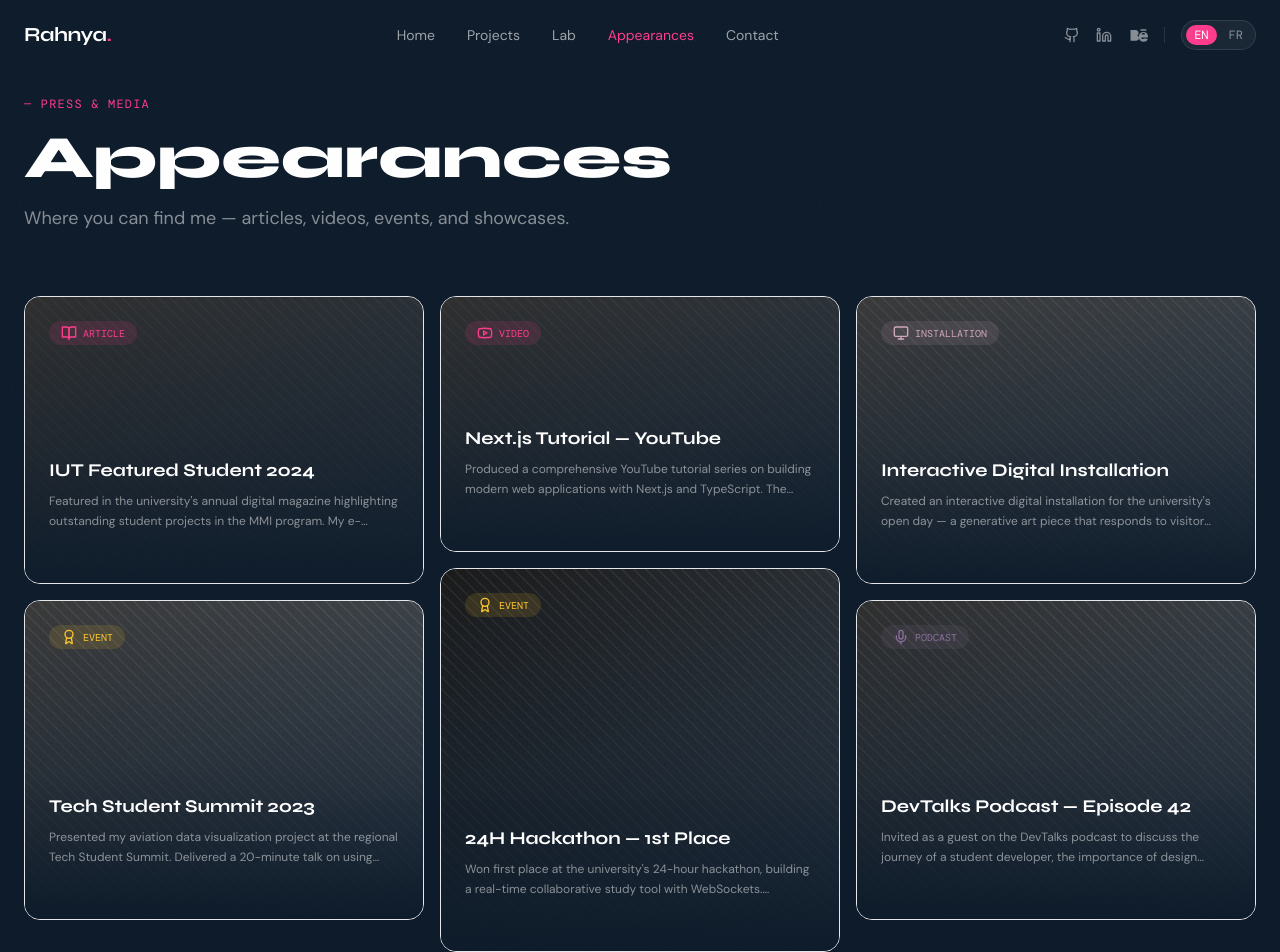
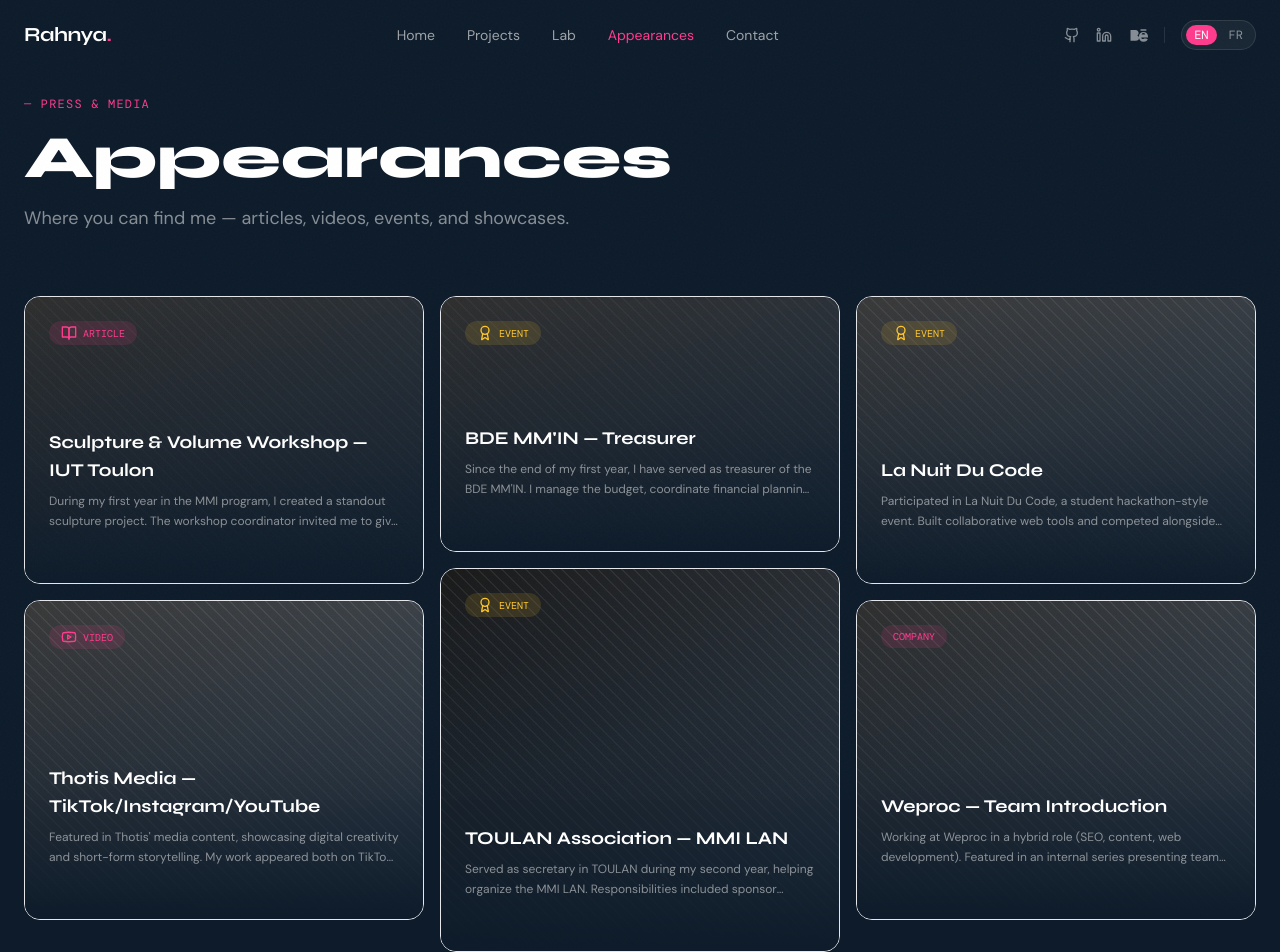
Before and after one commit to rahnya/portfolio2026, a Next.js app: page /appearances in a window 1280 px wide. Shown: the top 952 px of the page. Built offline with nearby package versions, Linux system fonts and the light colour scheme; a web font is replaced by a local one.

Commit message:
ajout de mes apparitions + form contact fonctionnel par EmailJS + ajout d'un loader sur l'envoi du form

```diff
--- /dev/null
+++ b/app/api/contact/route.ts
@@ -0,0 +1,26 @@
+import { NextResponse } from 'next/server';
+import nodemailer from 'nodemailer';
+
+export async function POST(req: Request) {
+  const { name, email, message } = await req.json();
+
+  if (!name || !email || !message) return NextResponse.json({ error: 'Missing fields' }, { status: 400 });
+
+  // Config SMTP (ex: Gmail)
+  const transporter = nodemailer.createTransport({
+    service: 'gmail',
+    auth: {
+      user: process.env.EMAIL_USER,
+      pass: process.env.EMAIL_PASS
+    }
+  });
+
+  await transporter.sendMail({
+    from: email,
+    to: process.env.EMAIL_USER,
+    subject: `Contact from ${name}`,
+    text: message,
+  });
+
+  return NextResponse.json({ success: true });
+}
--- a/data/appearances.json
+++ b/data/appearances.json
@@ -1,98 +1,100 @@
 [
   {
-    "slug": "iut-article-2024",
+    "slug": "iut-sculpture-2023",
     "type": "article",
     "en": {
-      "title": "IUT Featured Student 2024",
-      "description": "Featured in the university's annual digital magazine highlighting outstanding student projects in the MMI program. My e-commerce dashboard project was selected as one of the top student works of the year.",
-      "externalUrl": "https://example.com",
-      "externalLabel": "Read Article"
+      "title": "Sculpture & Volume Workshop — IUT Toulon",
+      "description": "During my first year in the MMI program, I created a standout sculpture project. The workshop coordinator invited me to give an oral testimony about my work, alongside our teacher Raphael.",
+      "externalUrl": "https://www.univ-tln.fr/Une-plongee-dans-l-art-avec-l-atelier-Sculpture-et-Volume-de-l.html",
+      "externalLabel": "Read Article",
+      "screenshots": ["/projects/FlightFootPrint.png","projects/ffp1.png", "projects/ffp2.png", "projects/ffp3.png", "projects/ffp4.png"]
     },
     "fr": {
-      "title": "Étudiant en Vedette IUT 2024",
-      "description": "Mis en avant dans le magazine numérique annuel de l'université soulignant les projets étudiants exceptionnels du programme MMI.",
-      "externalUrl": "https://example.com",
-      "externalLabel": "Lire l'Article"
+      "title": "Atelier Sculpture & Volume — IUT Toulon",
+      "description": "En première année MMI, j'ai réalisé un projet de sculpture remarquable. La coordinatrice de l'atelier m'a demandé un témoignage oral sur mon travail, aux côtés de notre enseignant Raphaël.",
+      "externalUrl": "https://www.univ-tln.fr/Une-plongee-dans-l-art-avec-l-atelier-Sculpture-et-Volume-de-l.html",
+      "externalLabel": "Lire l'Article",
+      "screenshots": ["/projects/FlightFootPrint.png","projects/ffp1.png", "projects/ffp2.png", "projects/ffp3.png", "projects/ffp4.png"]
     }
   },
   {
-    "slug": "tech-conference-2023",
+    "slug": "thotis-testimony",
+    "type": "video",
+    "en": {
+      "title": "Thotis Media — TikTok/Instagram/YouTube",
+      "description": "Featured in Thotis' media content, showcasing digital creativity and short-form storytelling. My work appeared both on TikTok and YouTube, reaching a diverse audience.",
+      "externalUrl": "https://www.instagram.com/reel/DSZ_AalDFMX/",
+      "externalLabel": "Watch Video"
+    },
+    "fr": {
+      "title": "Thotis Media — TikTok/Instagram/YouTube",
+      "description": "Mise en avant dans le contenu média de Thotis, illustrant créativité digitale et storytelling court. Mon travail est apparu sur TikTok et YouTube, touchant un large public.",
+      "externalUrl": "https://www.instagram.com/reel/DSZ_AalDFMX/",
+      "externalLabel": "Regarder"
+    }
+  },
+  {
+    "slug": "bde-trésorière-2024",
     "type": "event",
     "en": {
-      "title": "Tech Student Summit 2023",
-      "description": "Presented my aviation data visualization project at the regional Tech Student Summit. Delivered a 20-minute talk on using Python for data storytelling to an audience of 200+ students and professionals.",
-      "externalUrl": "https://example.com",
+      "title": "BDE MM'IN — Treasurer",
+      "description": "Since the end of my first year, I have served as treasurer of the BDE MM'IN. I manage the budget, coordinate financial planning for events, and contribute to the student life experience.",
+      "externalUrl": "https://www.instagram.com/bde_mm_in/",
+      "externalLabel": "View Page"
+    },
+    "fr": {
+      "title": "BDE MM'IN — Trésorière",
+      "description": "Depuis la fin de ma première année, je suis trésorière du BDE MM'IN. Je gère le budget, coordonne la planification financière des événements et participe à la vie étudiante.",
+      "externalUrl": "hhttps://www.instagram.com/bde_mm_in/",
+      "externalLabel": "Voir la Page"
+    }
+  },
+  {
+    "slug": "toulan-lan-2023",
+    "type": "event",
+    "en": {
+      "title": "TOULAN Association — MMI LAN",
+      "description": "Served as secretary in TOULAN during my second year, helping organize the MMI LAN. Responsibilities included sponsor research and logistical support for the event.",
+      "externalUrl": "https://toulan.netlify.app",
+      "externalLabel": "Learn More"
+    },
+    "fr": {
+      "title": "Association TOULAN — MMI LAN",
+      "description": "Secrétaire dans l'association TOULAN en MMI2, j'ai contribué à l'organisation de la MMI LAN. Missions : recherche de sponsors et soutien logistique pour l'événement.",
+      "externalUrl": "https://toulan.netlify.app",
+      "externalLabel": "En Savoir Plus"
+    }
+  },
+  {
+    "slug": "nuit-du-code-2024",
+    "type": "event",
+    "en": {
+      "title": "La Nuit Du Code",
+      "description": "Participated in La Nuit Du Code, a student hackathon-style event. Built collaborative web tools and competed alongside multiple teams to deliver innovative solutions under time constraints.",
+      "externalUrl": "https://www.lanuitducode.fr",
       "externalLabel": "View Event"
     },
     "fr": {
-      "title": "Tech Student Summit 2023",
-      "description": "Présenté mon projet de visualisation de données aviation au Tech Student Summit régional. Conférence de 20 minutes sur Python pour la data storytelling devant 200+ personnes.",
-      "externalUrl": "https://example.com",
+      "title": "La Nuit Du Code",
+      "description": "Participation à La Nuit Du Code, un hackathon étudiant. Création d'outils web collaboratifs et compétition avec plusieurs équipes pour proposer des solutions innovantes en temps limité.",
+      "externalUrl": "https://www.lanuitducode.fr",
       "externalLabel": "Voir l'Événement"
     }
   },
   {
-    "slug": "youtube-tutorial",
-    "type": "video",
+    "slug": "weproc-team-2024",
+    "type": "company",
     "en": {
-      "title": "Next.js Tutorial — YouTube",
-      "description": "Produced a comprehensive YouTube tutorial series on building modern web applications with Next.js and TypeScript. The series gathered 5,000+ views and positive feedback from the developer community.",
-      "externalUrl": "https://youtube.com",
-      "externalLabel": "Watch Video"
-    },
-    "fr": {
-      "title": "Tutoriel Next.js — YouTube",
-      "description": "Série de tutoriels YouTube sur le développement d'applications web modernes avec Next.js et TypeScript. La série a cumulé 5 000+ vues.",
-      "externalUrl": "https://youtube.com",
-      "externalLabel": "Regarder"
-    }
-  },
-  {
-    "slug": "hackathon-winner",
-    "type": "event",
-    "en": {
-      "title": "24H Hackathon — 1st Place",
-      "description": "Won first place at the university's 24-hour hackathon, building a real-time collaborative study tool with WebSockets. Competed against 12 teams of 3-4 students each.",
-      "externalUrl": "https://example.com",
-      "externalLabel": "View Project"
-    },
-    "fr": {
-      "title": "Hackathon 24H — 1ère Place",
-      "description": "Premier prix au hackathon 24h de l'université, en construisant un outil d'étude collaboratif en temps réel avec WebSockets. Compétition contre 12 équipes.",
-      "externalUrl": "https://example.com",
-      "externalLabel": "Voir le Projet"
-    }
-  },
-  {
-    "slug": "digital-installation",
-    "type": "installation",
-    "en": {
-      "title": "Interactive Digital Installation",
-      "description": "Created an interactive digital installation for the university's open day — a generative art piece that responds to visitor movement via webcam input, displayed on a 4m wide projection screen.",
-      "externalUrl": "https://example.com",
+      "title": "Weproc — Team Introduction",
+      "description": "Working at Weproc in a hybrid role (SEO, content, web development). Featured in an internal series presenting team members, highlighting collaborative projects and contributions to company growth.",
+      "externalUrl": "https://www.weproc.com",
       "externalLabel": "Learn More"
     },
     "fr": {
-      "title": "Installation Numérique Interactive",
-      "description": "Création d'une installation numérique interactive pour la journée portes ouvertes de l'université — une pièce d'art génératif répondant aux mouvements des visiteurs via webcam, affichée sur un écran de projection de 4m.",
-      "externalUrl": "https://example.com",
+      "title": "Weproc — Présentation de l'Équipe",
+      "description": "Travail chez Weproc en rôle hybride (SEO, contenu, développement web). Mis en avant dans une série interne présentant les membres de l'équipe, leurs projets collaboratifs et leur contribution à la croissance de l'entreprise.",
+      "externalUrl": "https://www.weproc.com",
       "externalLabel": "En Savoir Plus"
-    }
-  },
-  {
-    "slug": "podcast-interview",
-    "type": "podcast",
-    "en": {
-      "title": "DevTalks Podcast — Episode 42",
-      "description": "Invited as a guest on the DevTalks podcast to discuss the journey of a student developer, the importance of design thinking in engineering, and career paths in tech for MMI graduates.",
-      "externalUrl": "https://example.com",
-      "externalLabel": "Listen Now"
-    },
-    "fr": {
-      "title": "Podcast DevTalks — Épisode 42",
-      "description": "Invité sur le podcast DevTalks pour discuter du parcours d'un développeur étudiant, de l'importance du design thinking en ingénierie et des débouchés MMI.",
-      "externalUrl": "https://example.com",
-      "externalLabel": "Écouter"
     }
   }
 ]
--- a/package.json
+++ b/package.json
@@ -9,6 +9,7 @@
     "lint": "next lint"
   },
   "dependencies": {
+    "@emailjs/browser": "^4.4.1",
     "framer-motion": "^11.3.0",
     "lucide-react": "^0.400.0",
     "next": "^16.1.6",
```
Also changed, not shown: app/contact/page.tsx (+30 -5 lines), 1 other file (tests, documents, lock files or other folders).
